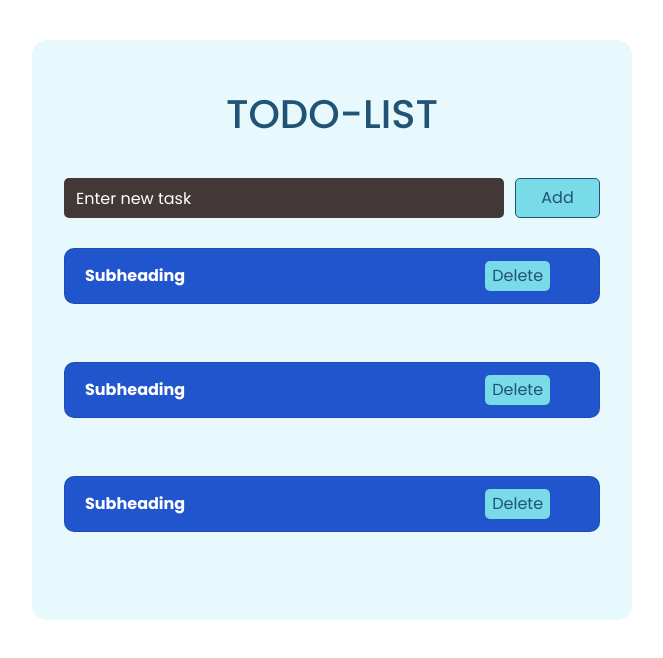
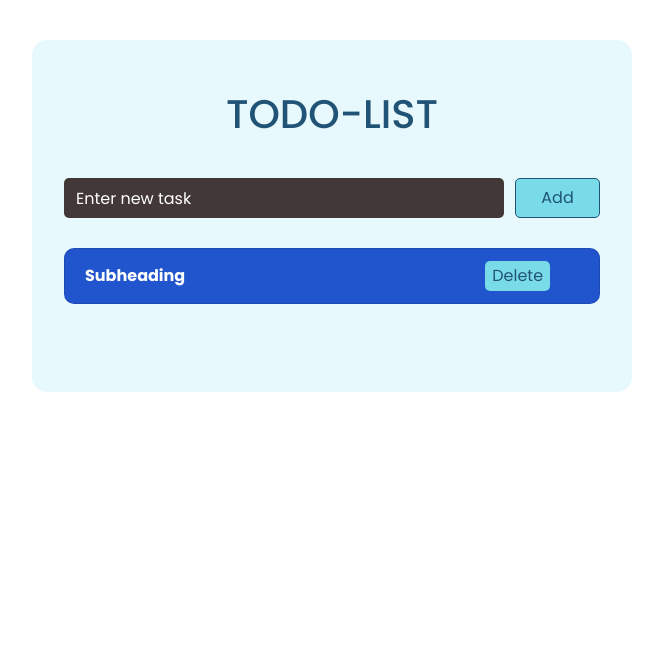
Before and after one commit to lawal-mj/react-todo-app, a React (Create React App) app: page / in a window 1280 px wide. Shown: the top 658 px of the page, without its empty margins (308-971 px from the left). Built offline with nearby package versions, Linux system fonts and the light colour scheme.

Commit message:
remove extra tasks

```diff
--- a/src/components/Task.js
+++ b/src/components/Task.js
@@ -11,59 +11,7 @@ export default function Task() {
             </div>
           </li>
         </div>
-
-        <div className="task--item">
-          <li className="list-group-item d-flex justify-content-between align-items-start">
-            <div className="m-1 me-auto">
-              <div className="fw-bold">
-                Subheading<button className="delete--task">Delete</button>
-              </div>
-            </div>
-          </li>
-        </div>
-
-        <div className="task--item">
-          <li className="list-group-item d-flex justify-content-between align-items-start">
-            <div className="m-1 me-auto">
-              <div className="fw-bold">
-                Subheading<button className="delete--task">Delete</button>
-              </div>
-            </div>
-          </li>
-        </div>
       </div>
     </div>
   );
 }
-
-{
-  /* <div className="tasks">
-    <div className="task--item">
-        <li className="list-group-item d-flex justify-content-between align-items-start">
-            <div className="m-1 me-auto">
-                <div className="fw-bold">Subheading<button className="delete--task">Delete</button></div>
-
-            </div>
-        </li>
-    </div>
-
-    <div className="task--item">
-        <li className="list-group-item d-flex justify-content-between align-items-start">
-            <div className="m-1 me-auto">
-                <div className="fw-bold">Subheading<button className="delete--task">Delete</button></div>
-
-            </div>
-        </li>
-    </div>
-
-    <div className="task--item">
-        <li className="list-group-item d-flex justify-content-between align-items-start">
-            <div className="m-1 me-auto">
-                <div className="fw-bold">Subheading<button className="delete--task">Delete</button></div>
-
-            </div>
-        </li>
-    </div>
-
-</div> */
-}
```
